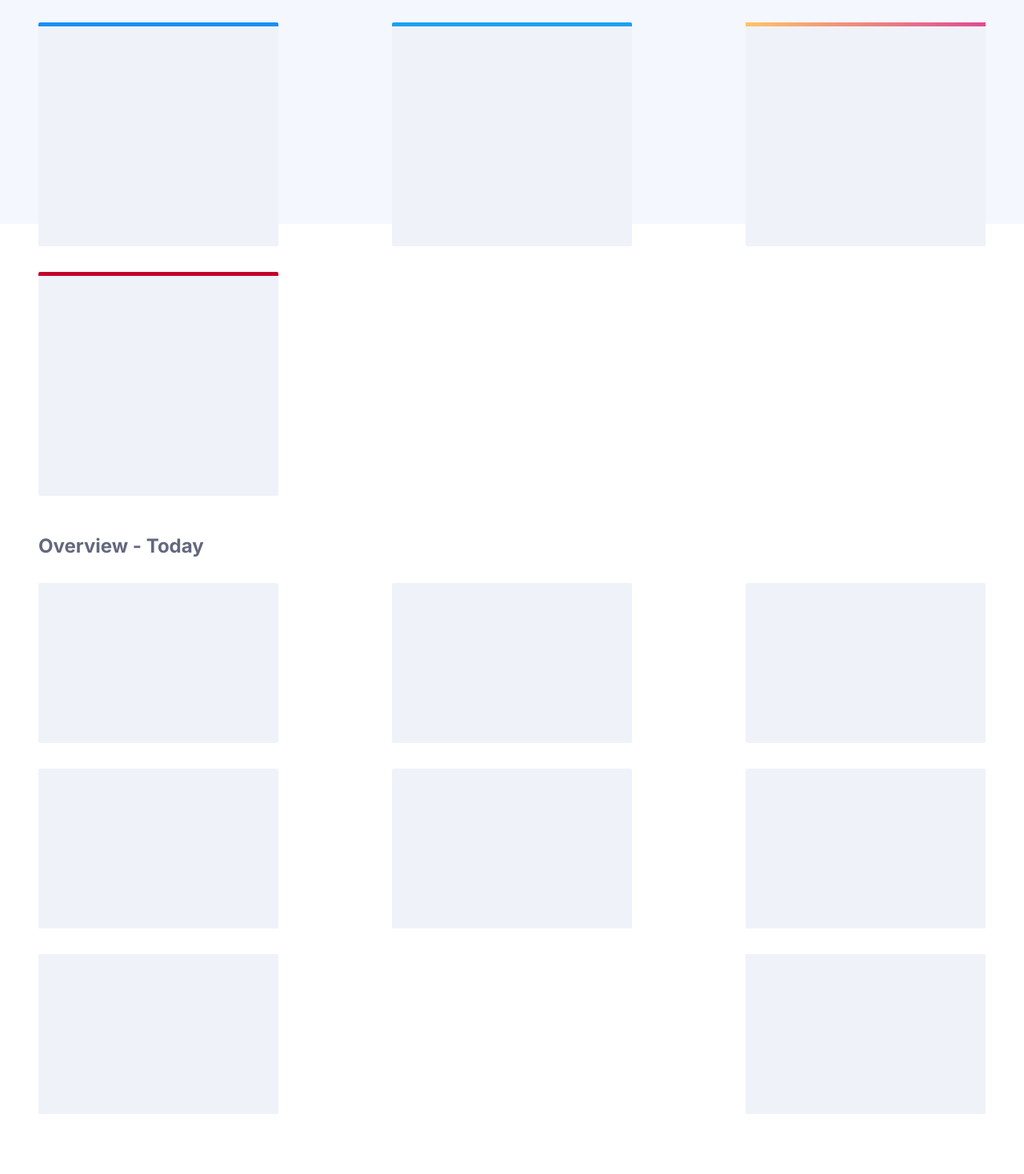
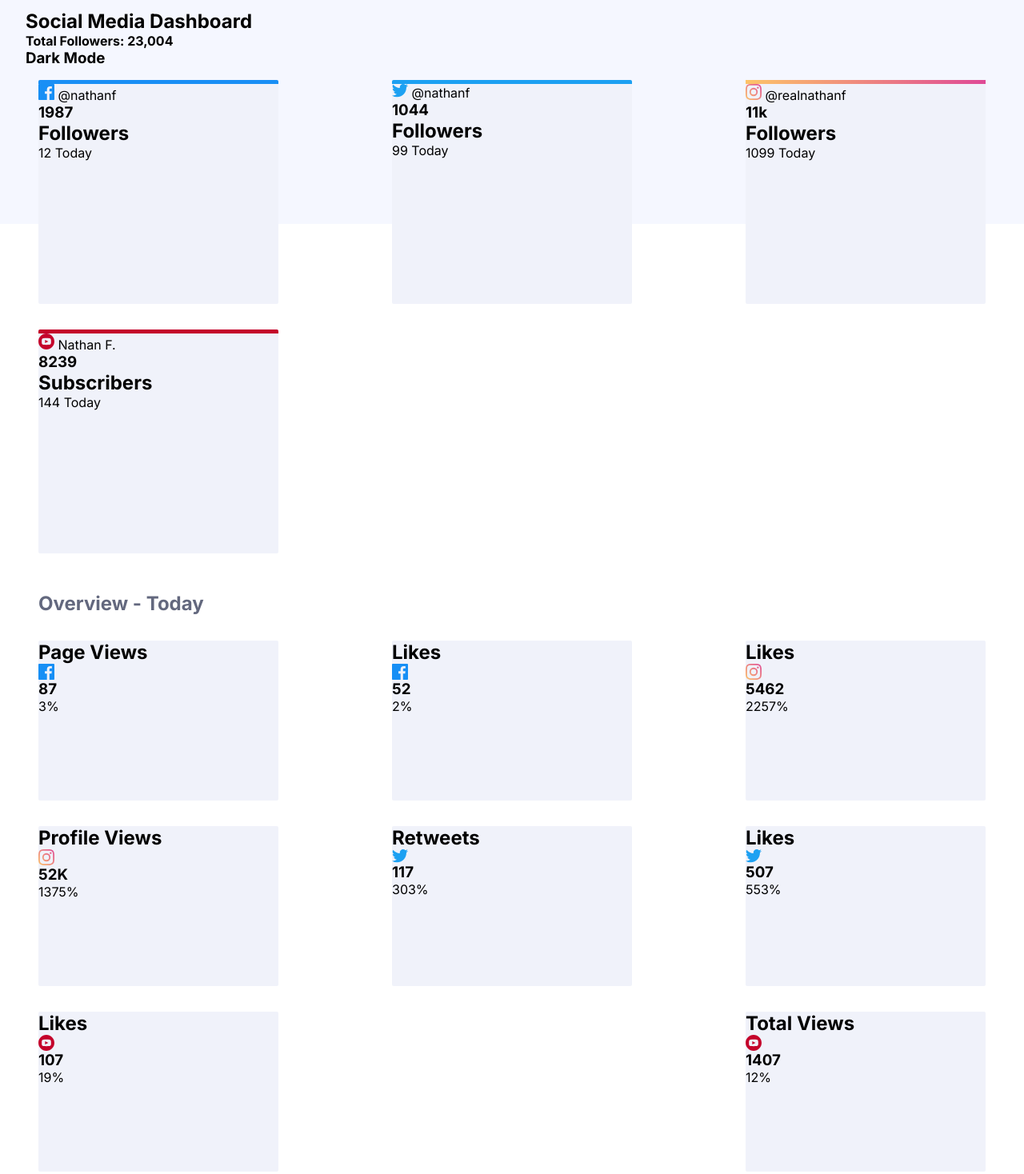
Before and after one commit to atorres-io/frontend-mentor-social-media-dashboard, a website: page sources/index.html in a window 1280 px wide. Shown: the part 20-1488 px from the top of the page at 80% size. Before the commit the page ends 1461 px from the top, so only its background shows below. Drawn offline with Linux system fonts and the light colour scheme.

Commit message:
feat(layout): app finished

```diff
--- a/sources/index.html
+++ b/sources/index.html
@@ -17,23 +17,88 @@
 
 	<body>
 		<main>
-			<section class='header'></section>
+			<section class='header'>
+				<div class='left'>
+					<h1 class='app__title'>Social Media Dashboard</h1>
+					<h4 class='app__followers'>Total Followers: 23,004</h4>
+				</div>
+				<div class='right'>
+					<h3 class='app__dark--label'>Dark Mode</h3>
+					<input type='checkbox' id='toggle'>
+				</div>
+			</section>
 			<section class='wrapper__cards--main'>
-				<article class='card facebook'></article>
-				<article class='card twitter'></article>
-				<article class='card instagram'></article>
-				<article class='card youtube'></article>
+				<article class='card facebook'>
+					<div>
+						<img src='assets/images/icon-facebook.svg' alt='Facebook' />
+						<span class='card__xl--username'>@nathanf</span>
+					</div>
+					<h1 class='card__xl--number'>1987</h1>
+					<h2 class='card__xl--title'>Followers</h2>
+					<span class='card__xl--percentage positive'>12 Today</span>
+				</article>
+				<article class='card twitter'>
+					<div>
+						<img src='assets/images/icon-twitter.svg' alt='Twitter' />
+						<span class='card__xl--username'>@nathanf</span>
+					</div>
+					<h1 class='card__xl--number'>1044</h1>
+					<h2 class='card__xl--title'>Followers</h2>
+					<span class='card__xl--percentage positive'>99 Today</span>
+				</article>
+				<article class='card instagram'>
+					<div>
+						<img src='assets/images/icon-instagram.svg' alt='Instagram' />
+						<span class='card__xl--username'>@realnathanf</span>
+					</div>
+					<h1 class='card__xl--number'>11k</h1>
+					<h2 class='card__xl--title'>Followers</h2>
+					<span class='card__xl--percentage positive'>1099 Today</span>
+				</article>
+				<article class='card youtube'>
+					<div>
+						<img src='assets/images/icon-youtube.svg' alt='Youtube' />
+						<span class='card__xl--username'>Nathan F.</span>
+					</div>
+					<h1 class='card__xl--number'>8239</h1>
+					<h2 class='card__xl--title'>Subscribers</h2>
+					<span class='card__xl--percentage negative'>144 Today</span>
+				</article>
 			</section>
 			<h2 class='app__subtitle'>Overview - Today</h2>
 			<section class='wrapper__cards--secondary'>
-				<article class='card'></article>
-				<article class='card'></article>
-				<article class='card'></article>
-				<article class='card'></article>
-				<article class='card'></article>
-				<article class='card'></article>
-				<article class='card'></article>
-				<article class='card'></article>
+				<article class='card'>
+					<div class='top'><h2 class='card__md--title'>Page Views</h2><img src='assets/images/icon-facebook.svg' alt='Facebook' /></div>
+					<div class='bottom'><h1 class='card__md--number'>87</h1><span class='card__md--percentage positive'>3%</span></div>
+				</article>
+				<article class='card'>
+					<div class='top'><h2 class='card__md--title'>Likes</h2><img src='assets/images/icon-facebook.svg' alt='Facebook' /></div>
+					<div class='bottom'><h1 class='card__md--number'>52</h1><span class='card__md--percentage negative'>2%</span></div>
+				</article>
+				<article class='card'>
+					<div class='top'><h2 class='card__md--title'>Likes</h2><img src='assets/images/icon-instagram.svg' alt='Instagram' /></div>
+					<div class='bottom'><h1 class='card__md--number'>5462</h1><span class='card__md--percentage positive'>2257%</span></div>
+				</article>
+				<article class='card'>
+					<div class='top'><h2 class='card__md--title'>Profile Views</h2><img src='assets/images/icon-instagram.svg' alt='Instagram' /></div>
+					<div class='bottom'><h1 class='card__md--number'>52K</h1><span class='card__md--percentage positive'>1375%</span></div>
+				</article>
+				<article class='card'>
+					<div class='top'><h2 class='card__md--title'>Retweets</h2><img src='assets/images/icon-twitter.svg' alt='Twitter' /></div>
+					<div class='bottom'><h1 class='card__md--number'>117</h1><span class='card__md--percentage positive'>303%</span></div>
+				</article>
+				<article class='card'>
+					<div class='top'><h2 class='card__md--title'>Likes</h2><img src='assets/images/icon-twitter.svg' alt='Twitter' /></div>
+					<div class='bottom'><h1 class='card__md--number'>507</h1><span class='card__md--percentage positive'>553%</span></div>
+				</article>
+				<article class='card'>
+					<div class='top'><h2 class='card__md--title'>Likes</h2><img src='assets/images/icon-youtube.svg' alt='Youtube' /></div>
+					<div class='bottom'><h1 class='card__md--number'>107</h1><span class='card__md--percentage negative'>19%</span></div>
+				</article>
+				<article class='card'>
+					<div class='top'><h2 class='card__md--title'>Total Views</h2><img src='assets/images/icon-youtube.svg' alt='Youtube' /></div>
+					<div class='bottom'><h1 class='card__md--number'>1407</h1><span class='card__md--percentage negative'>12%</span></div>
+				</article>
 			</section>
 		</main>
 
```
